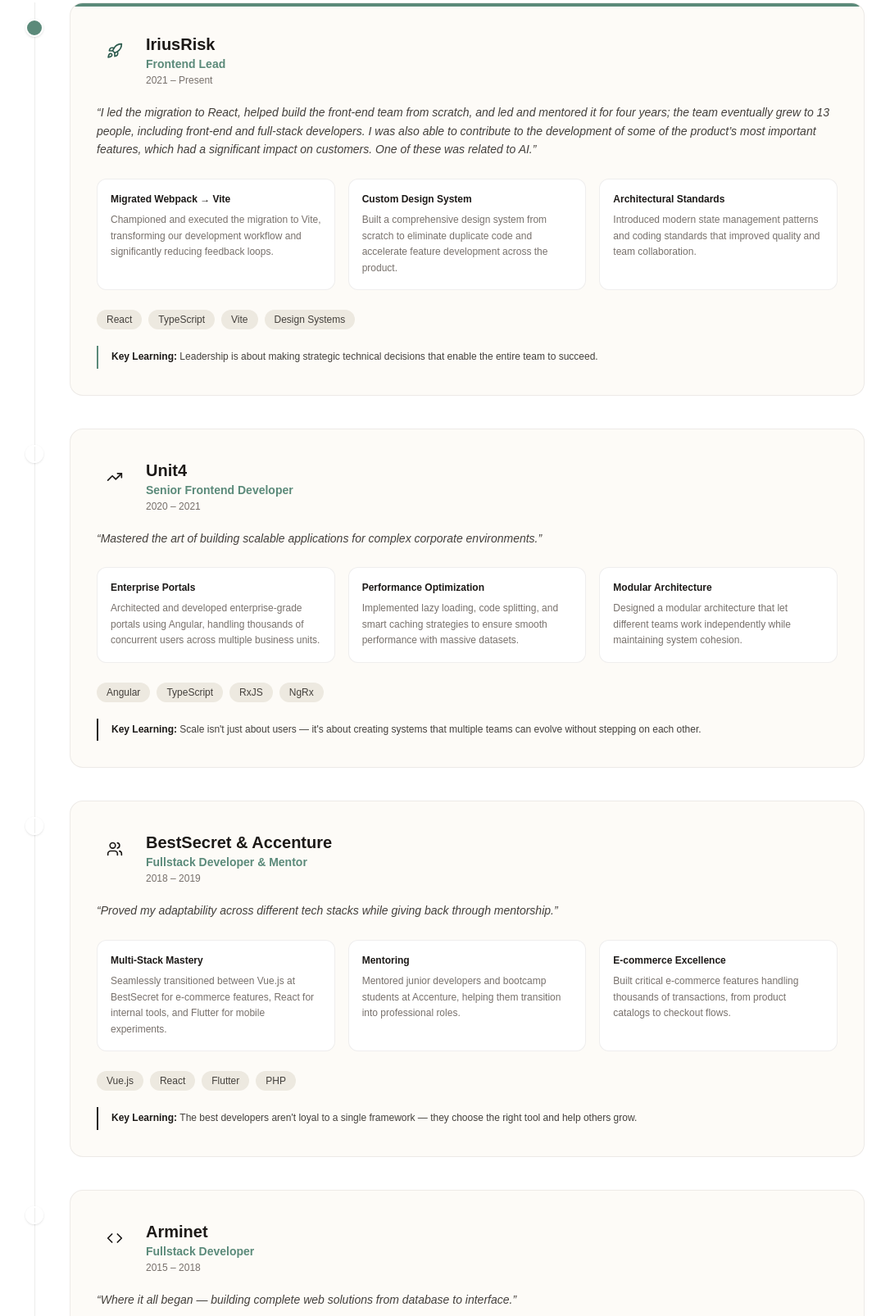
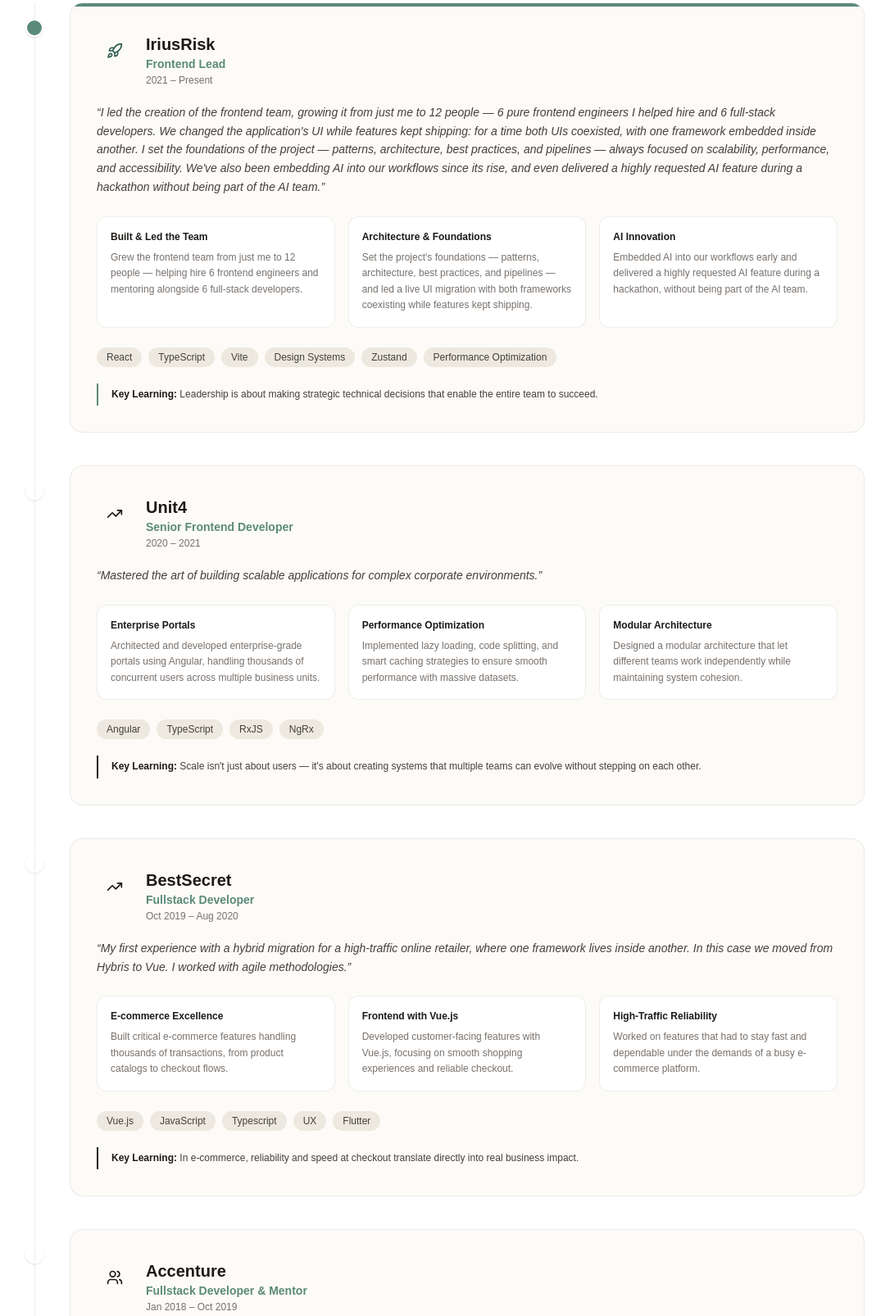
Before and after one commit to TommyHernandez/pthernandez-web-v3, a React app: page / in a window 1280 px wide. Shown: the part 3158-4764 px from the top of the page at 82% size, without its empty margins (97-1183 px from the left). Built offline with nearby package versions, Linux system fonts and the light colour scheme; some packages are replaced by stand-ins of ours.

Commit message:
feat: Update Experience component with enhanced team leadership narrative and add new experience entry

```diff
--- a/app/components/Experience.tsx
+++ b/app/components/Experience.tsx
@@ -36,25 +36,32 @@
       period: "2021 – Present",
       icon: Rocket,
       story:
-        "I led the migration to React, helped build the front-end team from scratch, and led and mentored it for four years; the team eventually grew to 13 people, including front-end and full-stack developers. I was also able to contribute to the development of some of the product’s most important features, which had a significant impact on customers. One of these was related to AI.",
+        "I led the creation of the frontend team, growing it from just me to 12 people — 6 pure frontend engineers I helped hire and 6 full-stack developers. We changed the application's UI while features kept shipping: for a time both UIs coexisted, with one framework embedded inside another. I set the foundations of the project — patterns, architecture, best practices, and pipelines — always focused on scalability, performance, and accessibility. We've also been embedding AI into our workflows since its rise, and even delivered a highly requested AI feature during a hackathon without being part of the AI team.",
       highlights: [
         {
-          title: "Migrated Webpack → Vite",
+          title: "Built & Led the Team",
           description:
-            "Championed and executed the migration to Vite, transforming our development workflow and significantly reducing feedback loops.",
+            "Grew the frontend team from just me to 12 people — helping hire 6 frontend engineers and mentoring alongside 6 full-stack developers.",
         },
         {
-          title: "Custom Design System",
+          title: "Architecture & Foundations",
           description:
-            "Built a comprehensive design system from scratch to eliminate duplicate code and accelerate feature development across the product.",
+            "Set the project's foundations — patterns, architecture, best practices, and pipelines — and led a live UI migration with both frameworks coexisting while features kept shipping.",
         },
         {
-          title: "Architectural Standards",
+          title: "AI Innovation",
           description:
-            "Introduced modern state management patterns and coding standards that improved quality and team collaboration.",
+            "Embedded AI into our workflows early and delivered a highly requested AI feature during a hackathon, without being part of the AI team.",
         },
       ],
-      stack: ["React", "TypeScript", "Vite", "Design Systems"],
+      stack: [
+        "React",
+        "TypeScript",
+        "Vite",
+        "Design Systems",
+        "Zustand",
+        "Performance Optimization",
+      ],
       keyLearning:
         "Leadership is about making strategic technical decisions that enable the entire team to succeed.",
     },
@@ -87,30 +94,58 @@
         "Scale isn't just about users — it's about creating systems that multiple teams can evolve without stepping on each other.",
     },
     {
-      company: "BestSecret & Accenture",
-      role: "Fullstack Developer & Mentor",
-      period: "2018 – 2019",
-      icon: Users,
+      company: "BestSecret",
+      role: "Fullstack Developer",
+      period: "Oct 2019 – Aug 2020",
+      icon: TrendingUp,
       story:
-        "Proved my adaptability across different tech stacks while giving back through mentorship.",
+        "My first experience with a hybrid migration for a high-traffic online retailer, where one framework lives inside another. In this case we moved from Hybris to Vue. I worked with agile methodologies.",
       highlights: [
-        {
-          title: "Multi-Stack Mastery",
-          description:
-            "Seamlessly transitioned between Vue.js at BestSecret for e-commerce features, React for internal tools, and Flutter for mobile experiments.",
-        },
-        {
-          title: "Mentoring",
-          description:
-            "Mentored junior developers and bootcamp students at Accenture, helping them transition into professional roles.",
-        },
         {
           title: "E-commerce Excellence",
           description:
             "Built critical e-commerce features handling thousands of transactions, from product catalogs to checkout flows.",
         },
+        {
+          title: "Frontend with Vue.js",
+          description:
+            "Developed customer-facing features with Vue.js, focusing on smooth shopping experiences and reliable checkout.",
+        },
+        {
+          title: "High-Traffic Reliability",
+          description:
+            "Worked on features that had to stay fast and dependable under the demands of a busy e-commerce platform.",
+        },
       ],
-      stack: ["Vue.js", "React", "Flutter", "PHP"],
+      stack: ["Vue.js", "JavaScript", "Typescript", "UX", "Flutter"],
+      keyLearning:
+        "In e-commerce, reliability and speed at checkout translate directly into real business impact.",
+    },
+    {
+      company: "Accenture",
+      role: "Fullstack Developer & Mentor",
+      period: "Jan 2018 – Oct 2019",
+      icon: Users,
+      story:
+        "I developed frontend features with a high bar for reliability and detail, becoming the team's go-to person for technical decisions. We worked with agile methodologies and an extremely high standard for the finish and performance of the product.",
+      highlights: [
+        {
+          title: "Multi-Stack Mastery",
+          description:
+            "Seamlessly transitioned between React for internal tools and Flutter for mobile experiments, adapting to each project's needs.",
+        },
+        {
+          title: "Mentoring",
+          description:
+            "Mentored junior developers and bootcamp students, helping them transition into professional roles.",
+        },
+        {
+          title: "Cross-Project Delivery",
+          description:
+            "Delivered features across varied client projects, ramping up quickly on unfamiliar codebases and stacks.",
+        },
+      ],
+      stack: ["React", "JavaScript", "Jquery", "HTML", "CSS", "Bootstrap"],
       keyLearning:
         "The best developers aren't loyal to a single framework — they choose the right tool and help others grow.",
     },
@@ -138,7 +173,15 @@
             "Witnessed and participated in the shift from jQuery to modern frameworks, understanding both paradigms deeply.",
         },
       ],
-      stack: ["PHP", "MySQL", "JavaScript", "jQuery"],
+      stack: [
+        "PHP",
+        "MySQL",
+        "JavaScript",
+        "Bootstrap",
+        "HTML",
+        "CSS",
+        "jQuery",
+      ],
       keyLearning:
         "Understanding the backend makes you a better frontend developer. Knowing the server helps you build better interfaces.",
     },
@@ -149,13 +192,7 @@
       id="experience"
       className="py-28 px-6 bg-white relative overflow-hidden"
     >
-      <div
-        className="absolute -top-10 -left-10 w-72 h-72 opacity-[0.04]"
-        style={{
-          background: "var(--color-teal)",
-          borderRadius: "60% 40% 50% 50% / 50% 60% 40% 50%",
-        }}
-      />
+      <div className="experience-blob absolute -top-10 -left-10 w-72 h-72 opacity-[0.04]" />
 
       <div className="max-w-5xl mx-auto relative">
         <p className="text-xs font-semibold tracking-widest uppercase text-subtle mb-5">
@@ -177,7 +214,7 @@
           <div className="space-y-10">
             {journey.map((exp, index) => {
               const Icon = exp.icon;
-              const accent = ROLE_ACCENTS[index];
+              const accent = ROLE_ACCENTS[index % ROLE_ACCENTS.length];
               return (
                 <div key={index} className="relative flex gap-8">
                   {/* Timeline dot */}
--- a/app/globals.css
+++ b/app/globals.css
@@ -96,3 +96,8 @@
     animation: none;
   }
 }
+
+.experience-blob {
+  background: var(--color-teal);
+  border-radius: 60% 40% 50% 50% / 50% 60% 40% 50%;
+}
```
